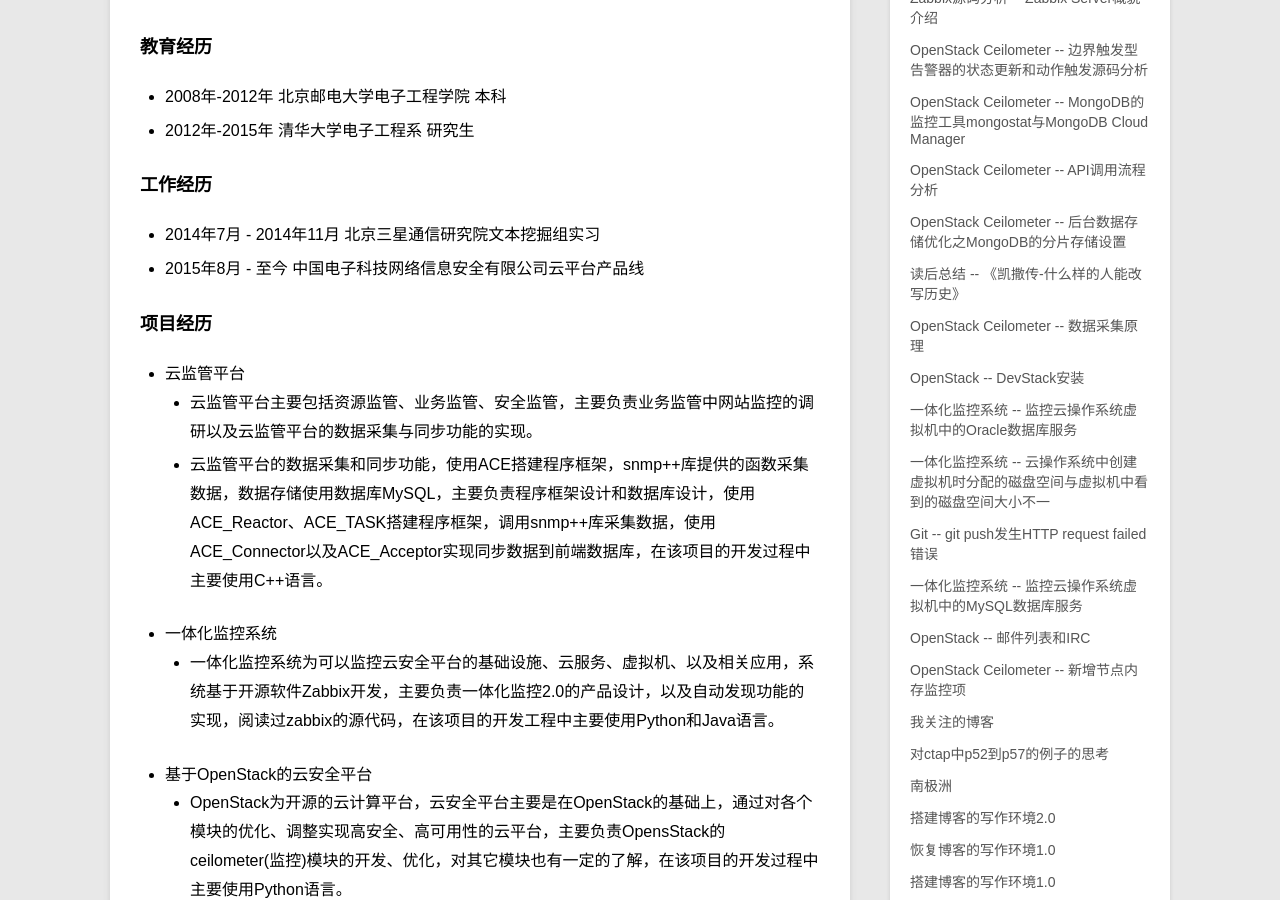
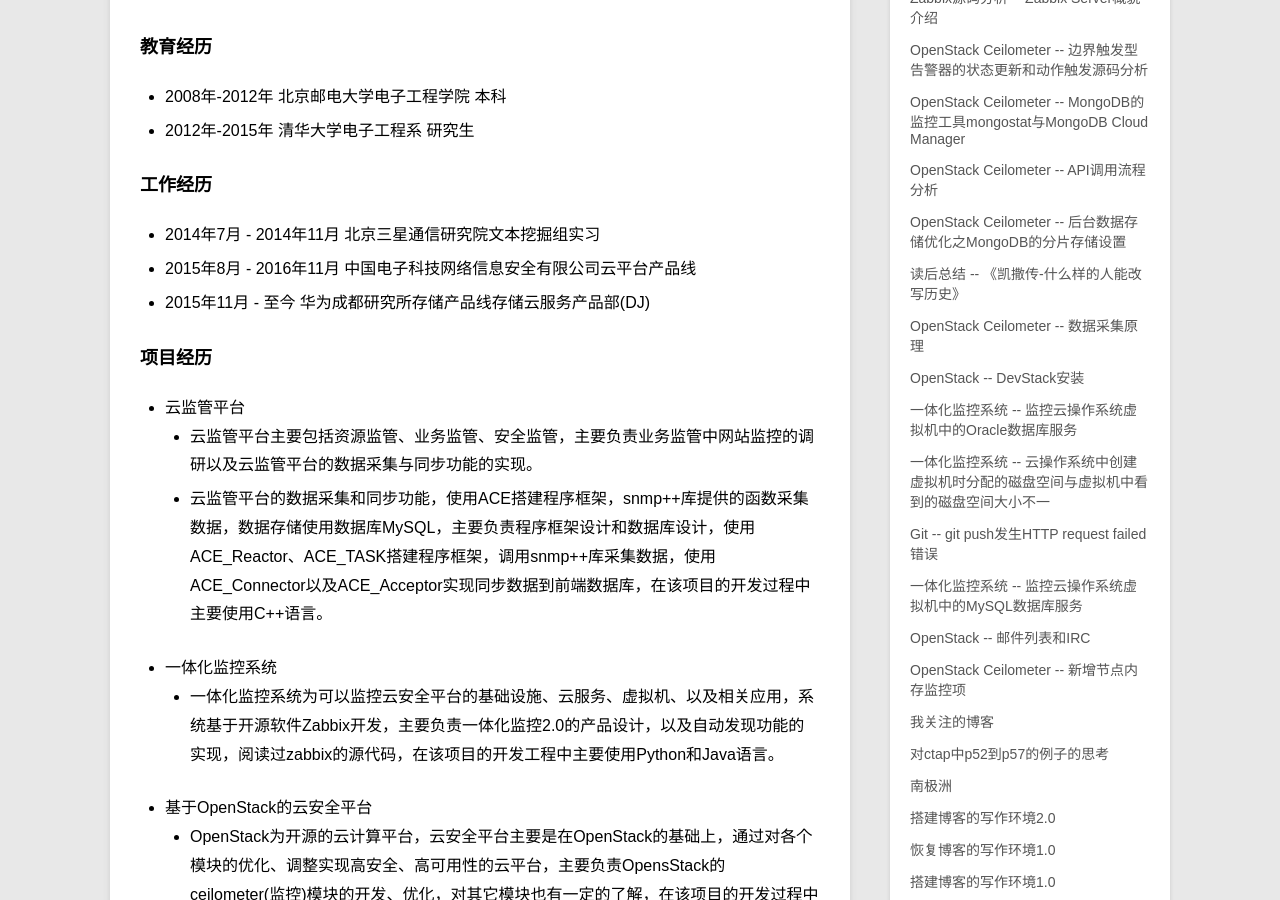
Before and after one commit to xiaofandh12/xiaofandh12.github.io, a Jekyll site: the page built from _posts/me/2016-07-05-Resume.md, in a window 1280 px wide and 900 px high, scrolled down 588 px. Built offline with Jekyll 4.4.1, drawn with Linux system fonts in a browser that asks for light colours; Markdown is read by kramdown in place of the engine named in the settings; comment, search, counter and statistics services are not loaded.

Commit message:
add work experience

```diff
--- a/_posts/me/2016-07-05-Resume.md
+++ b/_posts/me/2016-07-05-Resume.md
@@ -21,7 +21,8 @@ description: resume
 
 ### 工作经历
 * 2014年7月 - 2014年11月 北京三星通信研究院文本挖掘组实习
-* 2015年8月 - 至今 中国电子科技网络信息安全有限公司云平台产品线
+* 2015年8月 - 2016年11月 中国电子科技网络信息安全有限公司云平台产品线
+* 2015年11月 - 至今 华为成都研究所存储产品线存储云服务产品部(DJ)
 
 ### 项目经历
 * 云监管平台
```
